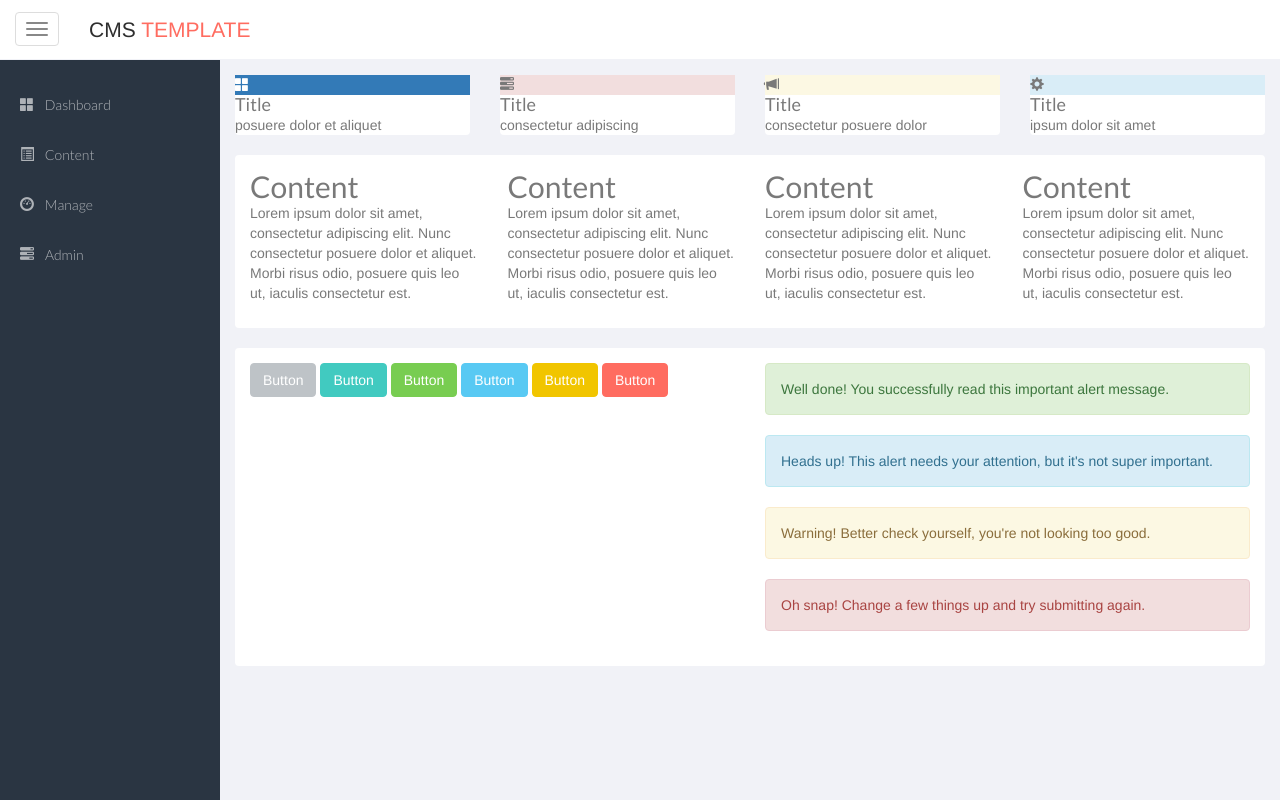
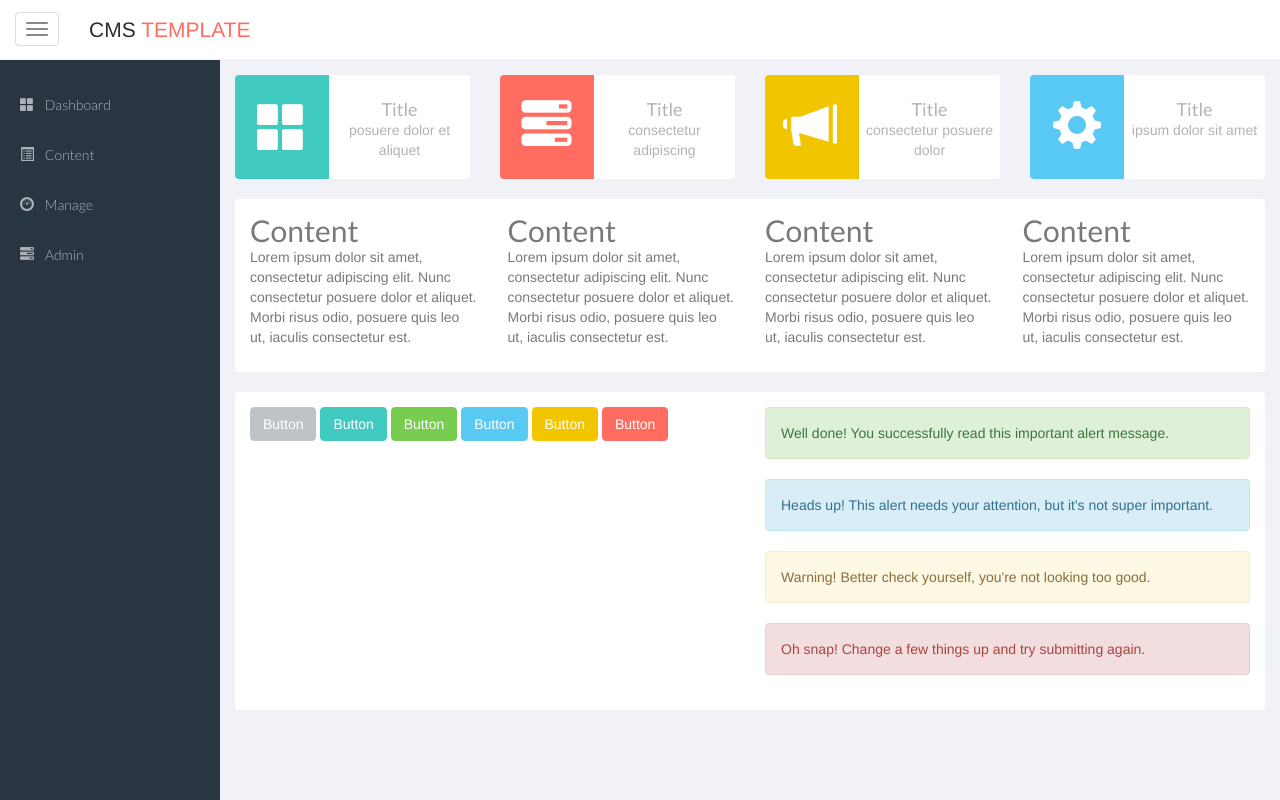
Before and after one commit to miguelgarcia7/Responsive-Admin-Template, a website: page index.html in a window 1280 px wide. Drawn offline with nearby package versions, Linux system fonts and the light colour scheme.

Commit message:
setting up smart varialbe to change values globally

```diff
--- a/resources/assets/sass/app.scss
+++ b/resources/assets/sass/app.scss
@@ -90,12 +90,36 @@ body.login #nav_toggle { display: none;}
     box-shadow: none;
 }
 
-.bg_primary { background-color: $brand-primary }
+.bg-primary { background-color: $brand-primary }
+.bg-success { background-color: $brand-success }
+.bg-info { background-color: $brand-info }
+.bg-warning { background-color: $brand-warning }
+.bg-danger { background-color: $brand-danger }
 
 .alt.bg_success {
     background-color: $alt-brand-success;
 }
 
+/* Section Blocks */
+.block-1 {
+    width: 40%;
+    padding: 25px 15px;
+    display: inline-block;
+    border-radius: 4px 0px 0px 4px;
+    text-align: center;
+}
+.block-1 i {
+    font-size: 50px; color: #fff;
+}
+.text-1 {
+    width: 60%;
+    padding: 25px 5px 0 5px;
+    float: right;
+    text-align: center;
+}
+div[class^="text-"] , div[class*="text-"] {
+    color: $block-text;
+}
 
 /* Form */
 .form-control {
--- a/resources/assets/sass/partials/_variables.scss
+++ b/resources/assets/sass/partials/_variables.scss
@@ -20,8 +20,10 @@ $brand-info: #58c9f3;
 $brand-warning: #f1c500;
 $brand-danger: #ff6c60;
 $brand-extra:#8175c7;
+$alt-brand-success: #aec785;
 
-$alt-brand-success: #aec785;
+/* Text Colors */
+$block-text: lighten(#000000, 70);
 
 $brand-primary-dark: darken($brand-primary, $amount_dark);
 $brand-success-dark : darken($brand-success, $amount_dark);
@@ -48,7 +50,14 @@ $state-danger-border: darken($brand-danger, $amount_dark);
 
 /* Animation | Timing */
 $easeOutQuad: cubic-bezier(0.250, 0.460, 0.450, 0.940); /* easeOutQuad */
+$easeOutCubic: cubic-bezier(0.215, 0.610, 0.355, 1.000); /* easeOutCubic */
+$easeOutQuart: cubic-bezier(0.165, 0.840, 0.440, 1.000); /* easeOutQuart */
+$easeOutExpo: cubic-bezier(0.190, 1.000, 0.220, 1.000); /* easeOutExpo */
 
+$easeInOutQuad: cubic-bezier(0.455, 0.030, 0.515, 0.955); /* easeInOutQuad */
+$easeInOutCubic: cubic-bezier(0.645, 0.045, 0.355, 1.000); /* easeInOutCubic */
+$easeInOutQuart: cubic-bezier(0.770, 0.000, 0.175, 1.000); /* easeInOutQuart */
+$easeInOutExpo: cubic-bezier(1.000, 0.000, 0.000, 1.000); /* easeInOutExpo */
 
 /* Layout
 ------------------------------------------------------------------------------ */
```
Also changed, not shown: css/app.min.css.
